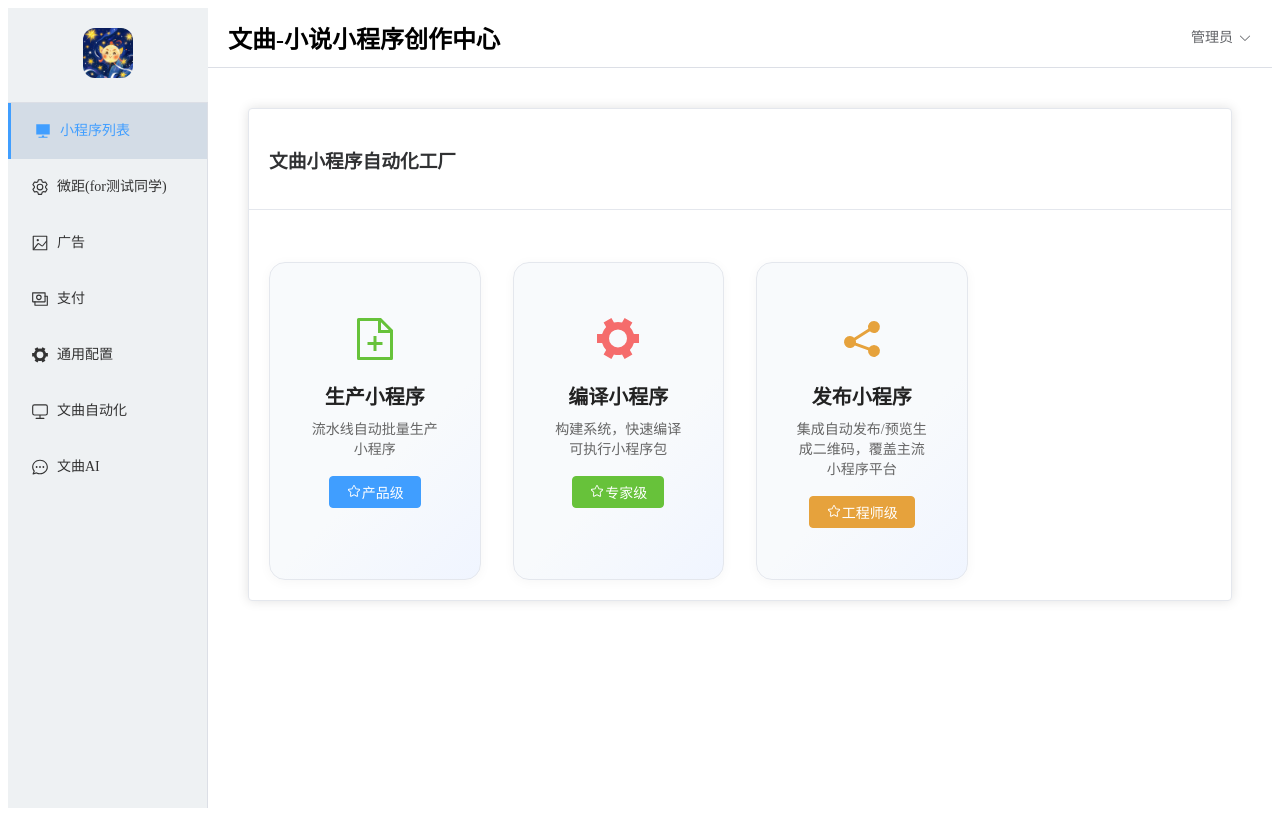
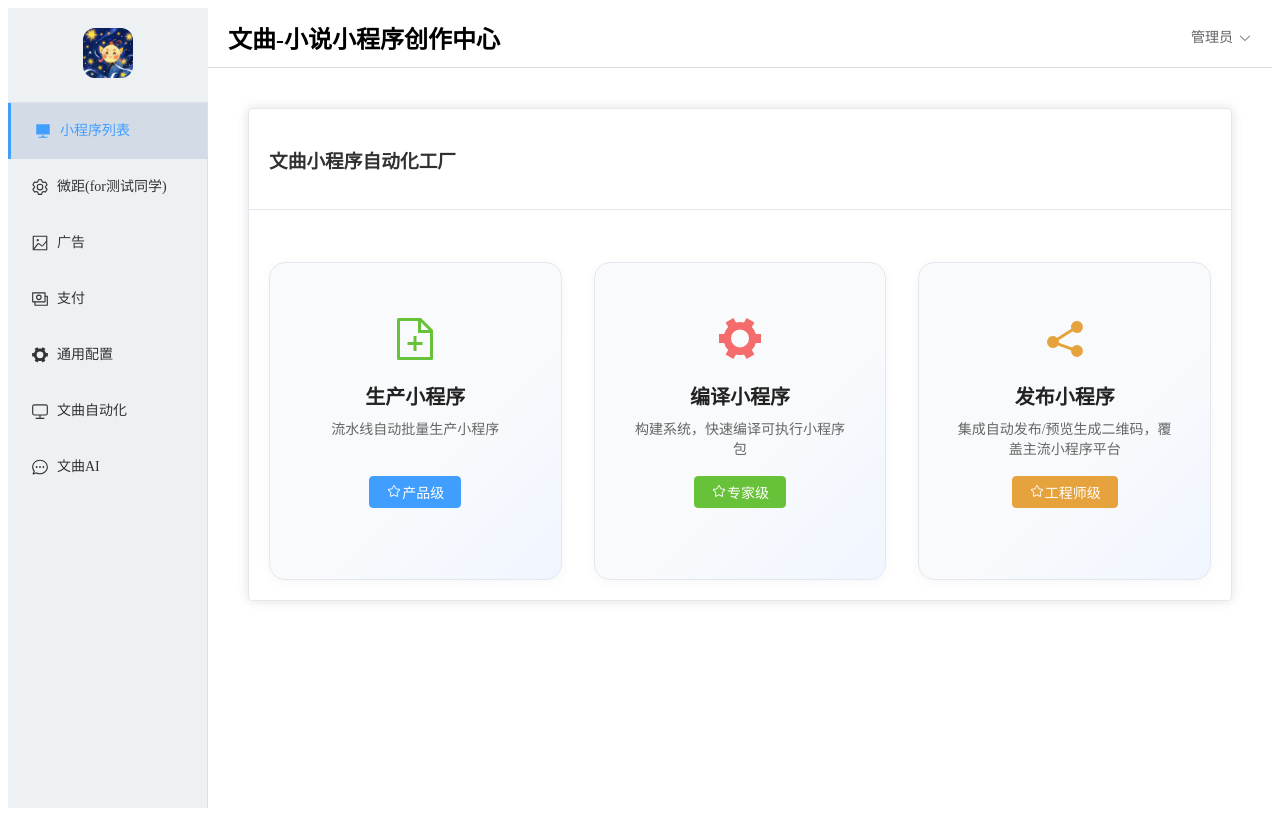
Before and after one commit to ruiAndroid/NovelAppManager, a Vue app: page /wenqu-auto in a window 1280 px wide. Built offline with nearby package versions, Linux system fonts and the light colour scheme.

Commit message:
新增支持banner plays_total字段

```diff
--- a/src/views/WeijuConfig.vue
+++ b/src/views/WeijuConfig.vue
@@ -441,7 +441,8 @@ const convertToBannerConfigItems = (data) => {
     'mediapage_banner_05': '媒体页横幅05',
     'mediapage_banner_06': '媒体页横幅06',
     'mediapage_banner_07': '媒体页横幅07',
-    'mediapage_banner_08': '媒体页横幅08'
+    'mediapage_banner_08': '媒体页横幅08',
+    'playsTotal': '累计播放量'
   }
 
   // 遍历对象的所有属性
@@ -545,7 +546,8 @@ const handleCreatePublicSwitch = () => {
     mediapage_banner_05: '',
     mediapage_banner_06: '',
     mediapage_banner_07: '',
-    mediapage_banner_08: ''
+    mediapage_banner_08: '',
+    playsTotal: ''
   }
 
   // 发送创建请求
--- a/src/views/WenquAi.vue
+++ b/src/views/WenquAi.vue
@@ -58,7 +58,7 @@ import { Lock } from '@element-plus/icons-vue'
 }
 .feature-grid {
   display: grid;
-  grid-template-columns: repeat(4, 1fr);
+  grid-template-columns: repeat(3, 1fr);
   gap: 32px;
   margin-top: 32px;
 }
--- a/src/views/WenquAuto.vue
+++ b/src/views/WenquAuto.vue
@@ -80,7 +80,7 @@ const goToCreate = () => {
 }
 .feature-grid {
   display: grid;
-  grid-template-columns: repeat(4, 1fr);
+  grid-template-columns: repeat(3, 1fr);
   gap: 32px;
   margin-top: 32px;
 }
```
